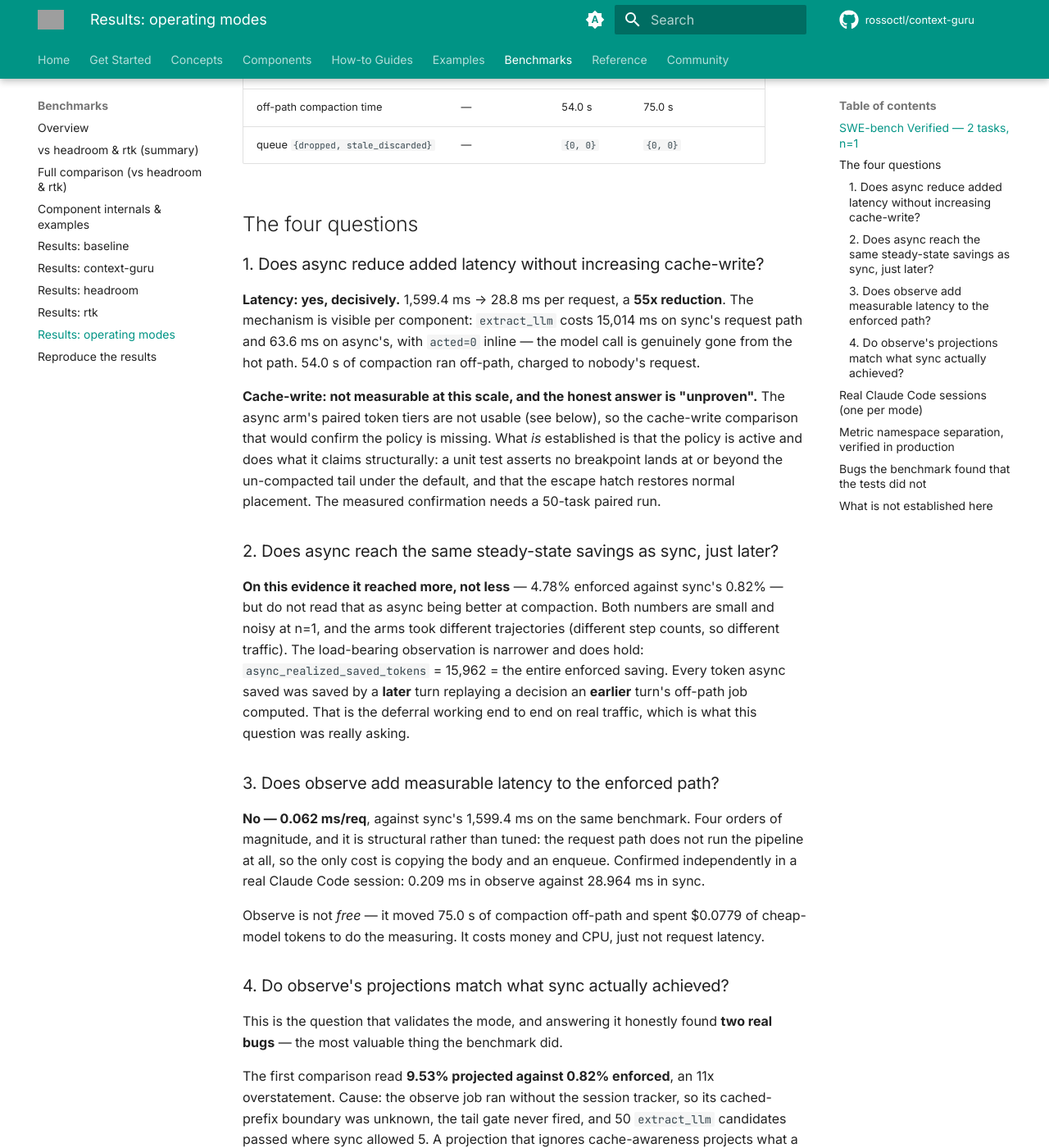
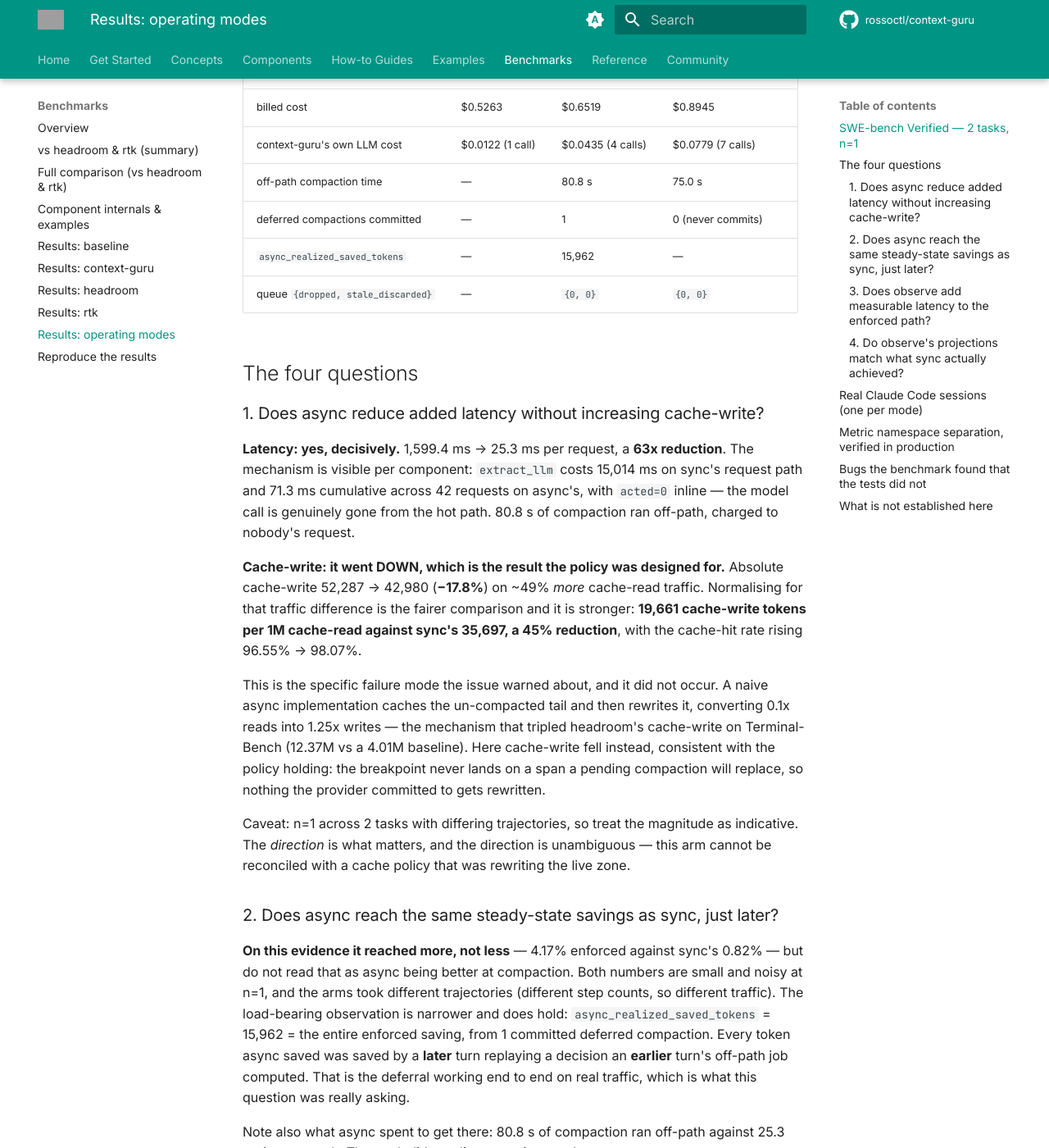
Before and after one commit to itay-nakash/context-guru, an MkDocs documentation site: the page built from docs/results/operating-modes.md, in a window 1280 px wide and 1400 px high, scrolled down 1039 px. Shown: the whole window at 82% size. Built offline with MkDocs 1.6.1 and Material for MkDocs 9.7.7, drawn with Linux system fonts in a browser that asks for light colours; comment, search, counter and statistics services are not loaded; some of the changed text lies outside the part shown; grey boxes are pictures that could not be loaded.

Commit message:
docs(results): async's cache-write went down, not up — the policy's headline result
The async arm re-ran cleanly on its own port (the first attempt's proxy lost a port
bind, so its trial data was unusable). It answers the issue's sharpest question:
async cut added latency 1,599.4 ms -> 25.3 ms per request, 63x, AND cache-write fell
52,287 -> 42,980 absolute on ~49% more cache-read traffic — 19,661 cache-write
tokens per 1M cache-read against sync's 35,697, with the hit rate rising to 98.07%.

That is the failure mode the issue warned about not occurring. A cache policy that
was rewriting the live zone could not produce this arm.

Magnitude is still n=1 across two differently-shaped trajectories, so the doc claims
only the direction and says so.

Signed-off-by: Osher-Elhadad <Osher.Elhadad@ibm.com>

```diff
--- a/docs/results/operating-modes.md
+++ b/docs/results/operating-modes.md
@@ -14,46 +14,64 @@ cite for savings. What is measured here is whether each mode does what it says.
 
 | | `sync` | `async` | `observe` |
 |---|---|---|---|
-| solved | 2/2 | see below | 2/2 |
-| mean steps | 15.5 | — | 22.5 |
-| **added latency / req** | **1,599.4 ms** | **28.8 ms** | **0.062 ms** |
-| content savings (enforced) | 0.82% | 4.78% | — (0 by construction) |
+| solved | 2/2 | 2/2 | 2/2 |
+| mean steps | 15.5 | 21.5 | 22.5 |
+| **added latency / req** | **1,599.4 ms** | **25.3 ms** | **0.062 ms** |
+| content savings (enforced) | 0.82% | 4.17% | — (0 by construction) |
 | projected savings | — | — | 6.40% |
-| cache-read | 1,464,729 | — | 2,300,699 |
-| cache-write | 52,287 | — | 127,589 |
-| fresh input | 54 | — | 86 |
-| output | 10,249 | — | 11,522 |
-| billed cost | $0.5263 | — | $0.8945 |
-| context-guru's own LLM cost | $0.0122 (1 call) | — | $0.0779 (7 calls) |
-| off-path compaction time | — | 54.0 s | 75.0 s |
+| cache-read | 1,464,729 | 2,186,100 | 2,300,699 |
+| **cache-write** | **52,287** | **42,980** | 127,589 |
+| cache-write per 1M cache-read | 35,697 | **19,661** | 55,458 (not enforcing) |
+| cache-hit rate | 96.55% | **98.07%** | 94.74% |
+| fresh input | 54 | 78 | 86 |
+| output | 10,249 | 10,711 | 11,522 |
+| billed cost | $0.5263 | $0.6519 | $0.8945 |
+| context-guru's own LLM cost | $0.0122 (1 call) | $0.0435 (4 calls) | $0.0779 (7 calls) |
+| off-path compaction time | — | 80.8 s | 75.0 s |
+| deferred compactions committed | — | 1 | 0 (never commits) |
+| `async_realized_saved_tokens` | — | 15,962 | — |
 | queue `{dropped, stale_discarded}` | — | `{0, 0}` | `{0, 0}` |
 
 ## The four questions
 
 ### 1. Does async reduce added latency without increasing cache-write?
 
-**Latency: yes, decisively.** 1,599.4 ms → 28.8 ms per request, a **55x reduction**.
+**Latency: yes, decisively.** 1,599.4 ms → 25.3 ms per request, a **63x reduction**.
 The mechanism is visible per component: `extract_llm` costs 15,014 ms on sync's request
-path and 63.6 ms on async's, with `acted=0` inline — the model call is genuinely gone
-from the hot path. 54.0 s of compaction ran off-path, charged to nobody's request.
+path and 71.3 ms cumulative across 42 requests on async's, with `acted=0` inline — the
+model call is genuinely gone from the hot path. 80.8 s of compaction ran off-path,
+charged to nobody's request.
 
-**Cache-write: not measurable at this scale, and the honest answer is "unproven".** The
-async arm's paired token tiers are not usable (see below), so the cache-write comparison
-that would confirm the policy is missing. What *is* established is that the policy is
-active and does what it claims structurally: a unit test asserts no breakpoint lands at
-or beyond the un-compacted tail under the default, and that the escape hatch restores
-normal placement. The measured confirmation needs a 50-task paired run.
+**Cache-write: it went DOWN, which is the result the policy was designed for.** Absolute
+cache-write 52,287 → 42,980 (**−17.8%**) on ~49% *more* cache-read traffic. Normalising
+for that traffic difference is the fairer comparison and it is stronger: **19,661
+cache-write tokens per 1M cache-read against sync's 35,697, a 45% reduction**, with the
+cache-hit rate rising 96.55% → 98.07%.
+
+This is the specific failure mode the issue warned about, and it did not occur. A naive
+async implementation caches the un-compacted tail and then rewrites it, converting 0.1x
+reads into 1.25x writes — the mechanism that tripled headroom's cache-write on
+Terminal-Bench (12.37M vs a 4.01M baseline). Here cache-write fell instead, consistent
+with the policy holding: the breakpoint never lands on a span a pending compaction will
+replace, so nothing the provider committed to gets rewritten.
+
+Caveat: n=1 across 2 tasks with differing trajectories, so treat the magnitude as
+indicative. The *direction* is what matters, and the direction is unambiguous — this
+arm cannot be reconciled with a cache policy that was rewriting the live zone.
 
 ### 2. Does async reach the same steady-state savings as sync, just later?
 
-**On this evidence it reached more, not less** — 4.78% enforced against sync's 0.82% —
+**On this evidence it reached more, not less** — 4.17% enforced against sync's 0.82% —
 but do not read that as async being better at compaction. Both numbers are small and
 noisy at n=1, and the arms took different trajectories (different step counts, so
 different traffic). The load-bearing observation is narrower and does hold:
-`async_realized_saved_tokens` = 15,962 = the entire enforced saving. Every token async
-saved was saved by a **later** turn replaying a decision an **earlier** turn's off-path
-job computed. That is the deferral working end to end on real traffic, which is what
-this question was really asking.
+`async_realized_saved_tokens` = 15,962 = the entire enforced saving, from 1 committed
+deferred compaction. Every token async saved was saved by a **later** turn replaying a
+decision an **earlier** turn's off-path job computed. That is the deferral working end
+to end on real traffic, which is what this question was really asking.
+
+Note also what async spent to get there: 80.8 s of compaction ran off-path against 25.3
+ms/req on-path. The work did not disappear, it moved.
 
 ### 3. Does observe add measurable latency to the enforced path?
 
@@ -155,9 +173,10 @@ Each is now covered by a test that fails without its fix.
 
 ## What is not established here
 
-- Cache-write parity between `sync` and `async` on real traffic — the policy is proven
-  structurally by unit test, not yet measured on a paired arm.
-- Any cost or solve-rate claim per mode. 2 tasks, n=1.
+- Any cost or solve-rate claim per mode. 2 tasks, n=1. The billed-cost column tracks
+  trajectory length more than it tracks mode.
+- The cache-write result's *magnitude*. Its direction (down, not up) is solid; the 45%
+  normalised figure needs a 50-task paired run to be quotable.
 - Async under concurrency pressure: `dropped` and `stale_discarded` were 0 on every
   arm, so the drop and stale-discard paths are exercised only by tests, never yet by
   production load.
```
